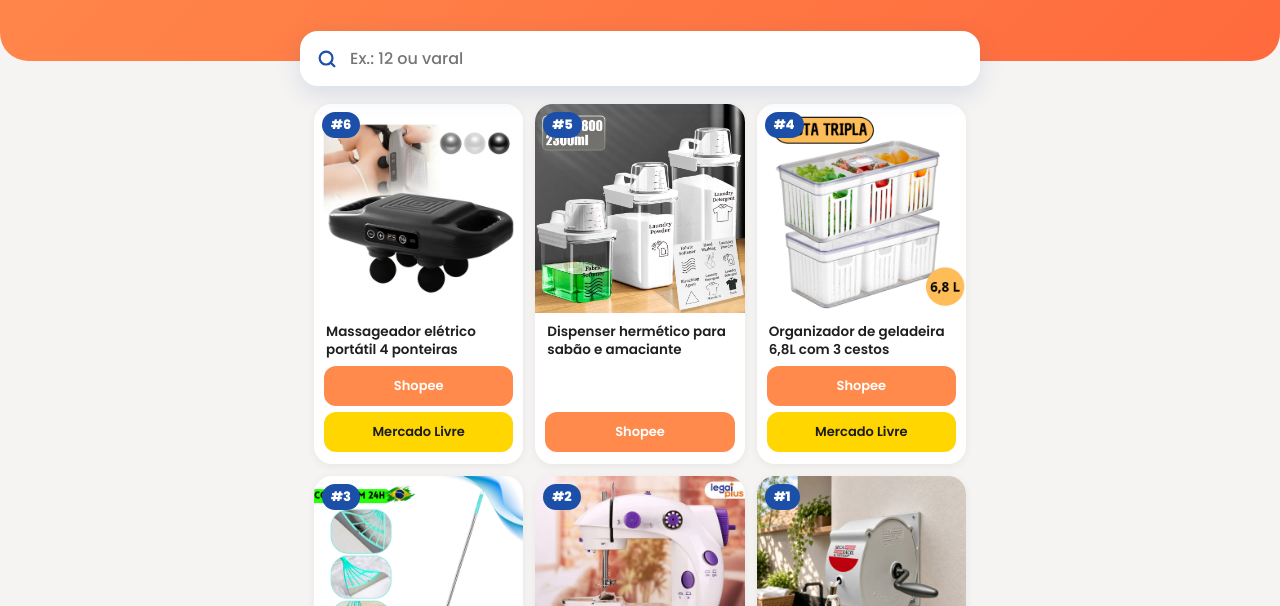
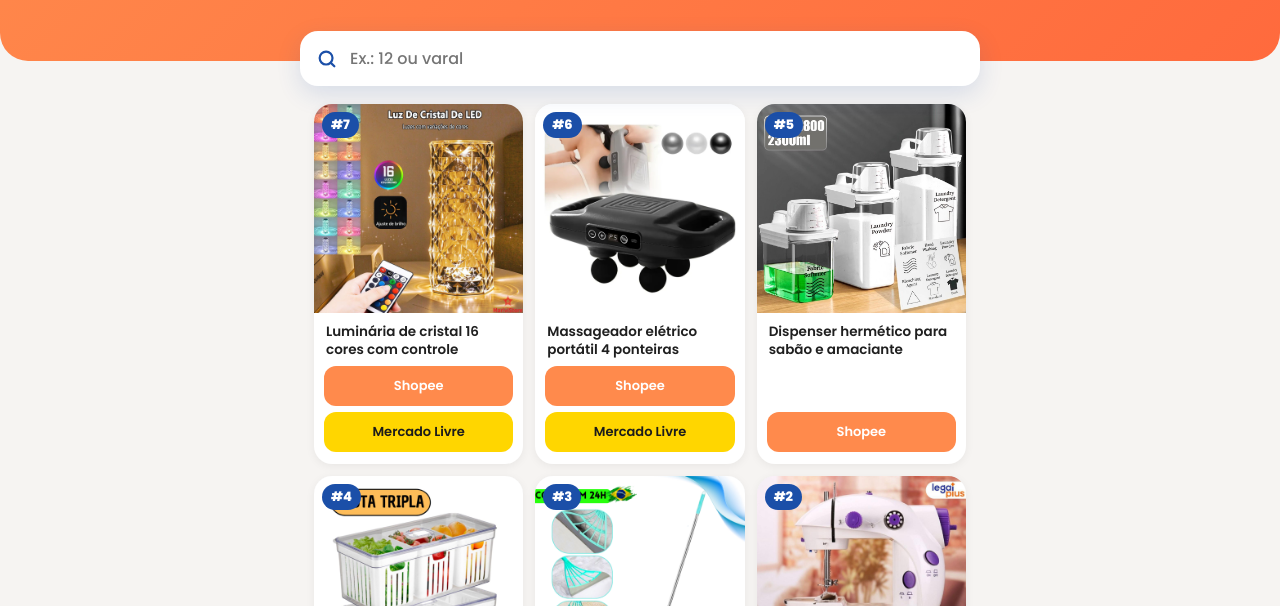
Before and after one commit to megapromomix/megapromomix.github.io, a plain HTML site: page index.html in a window 1280 px wide. Shown: the part 194-800 px from the top of the page. Drawn offline with Linux system fonts and the light colour scheme.

Commit message:
produto #7

```diff
--- a/index.html
+++ b/index.html
@@ -30,6 +30,7 @@ footer{text-align:center;font-size:10.5px;color:#a3a3a3;padding:8px 16px 28px}
 <div class="busca"><div><svg viewBox="0 0 24 24" fill="none" stroke="#1b4fa8" stroke-width="2.4" stroke-linecap="round"><circle cx="11" cy="11" r="7"/><path d="m20 20-3.5-3.5"/></svg>
 <input id="q" type="search" placeholder="Ex.: 12 ou varal" autocomplete="off" inputmode="search"></div></div>
 <main id="lista">
+<article class="c" data-n="7" data-q="7 luminária de cristal 16 cores com controle"><div class="ft"><img src="img/7.jpg" alt="Luminária de cristal 16 cores com controle" loading="lazy"><span class="n">#7</span></div><h2>Luminária de cristal 16 cores com controle</h2><div class="bs"><a class="b shp" href="https://s.shopee.com.br/8AXvBTwFSG" target="_blank" rel="noopener sponsored">Shopee</a><a class="b ml" href="https://meli.la/2P1gAzM" target="_blank" rel="noopener sponsored">Mercado Livre</a></div></article>
 <article class="c" data-n="6" data-q="6 massageador elétrico portátil 4 ponteiras"><div class="ft"><img src="img/6.jpg" alt="Massageador elétrico portátil 4 ponteiras" loading="lazy"><span class="n">#6</span></div><h2>Massageador elétrico portátil 4 ponteiras</h2><div class="bs"><a class="b shp" href="https://s.shopee.com.br/6AmqnlDsBP" target="_blank" rel="noopener sponsored">Shopee</a><a class="b ml" href="https://meli.la/1HoUzZF" target="_blank" rel="noopener sponsored">Mercado Livre</a></div></article>
 <article class="c" data-n="5" data-q="5 dispenser hermético para sabão e amaciante"><div class="ft"><img src="img/5.jpg" alt="Dispenser hermético para sabão e amaciante" loading="lazy"><span class="n">#5</span></div><h2>Dispenser hermético para sabão e amaciante</h2><div class="bs"><a class="b shp" href="https://s.shopee.com.br/70LxnFGnGS" target="_blank" rel="noopener sponsored">Shopee</a></div></article>
 <article class="c" data-n="4" data-q="4 organizador de geladeira 6,8l com 3 cestos"><div class="ft"><img src="img/4.jpg" alt="Organizador de geladeira 6,8L com 3 cestos" loading="lazy"><span class="n">#4</span></div><h2>Organizador de geladeira 6,8L com 3 cestos</h2><div class="bs"><a class="b shp" href="https://s.shopee.com.br/5VXA0RS7Dc" target="_blank" rel="noopener sponsored">Shopee</a><a class="b ml" href="https://meli.la/2LeRsa9" target="_blank" rel="noopener sponsored">Mercado Livre</a></div></article>
```
Also changed, not shown: img/7.jpg (added).
